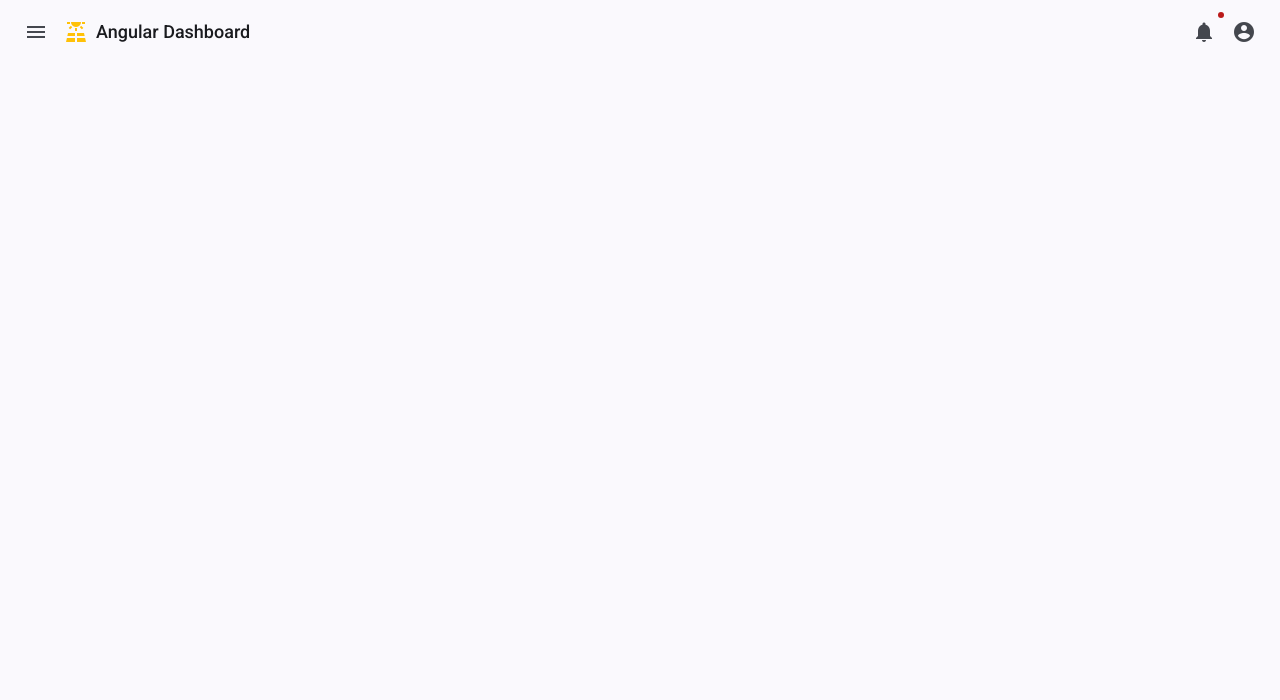
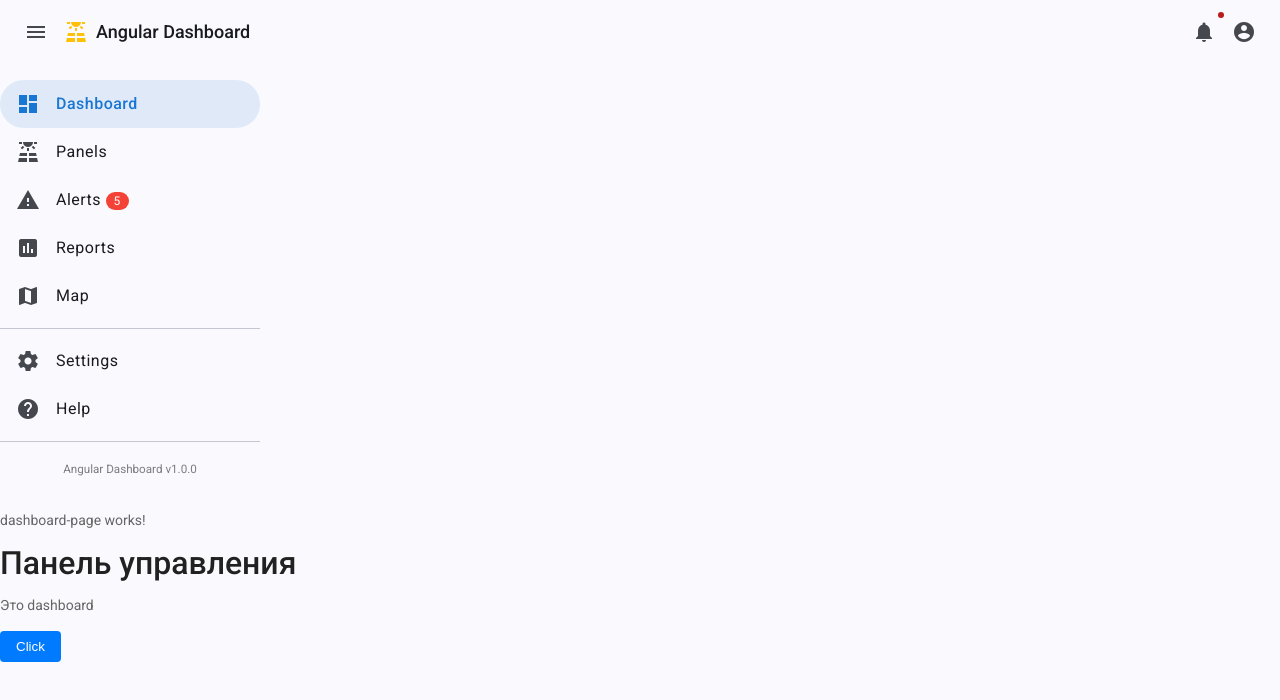
Before and after one commit to airdn/angular-dashboard, an Angular app: page /dashboard in a window 1280 px wide. Shown: the top 700 px of the page. Built offline with nearby package versions, Linux system fonts and the light colour scheme.

Commit message:
feat: add app-sidebar component

```diff
--- a/src/app/app.routes.ts
+++ b/src/app/app.routes.ts
@@ -1,6 +1,6 @@
 import { Routes } from '@angular/router';
 
-import { DashboardPageComponent } from './features/dashboard/dashboard-page/dashboard-page.component';
+import { DashboardPageComponent } from './features/dashboard-page/dashboard-page.component';
 
 export const routes: Routes = [
     {
@@ -15,7 +15,7 @@ export const routes: Routes = [
     // },
     {
         path: 'dashboard',
-        loadComponent: () => import('./features/dashboard/dashboard-page/dashboard-page.component')
+        loadComponent: () => import('./features/dashboard-page/dashboard-page.component')
             .then(m => m.DashboardPageComponent),
         title: 'Dashboard Page'
     },
--- a/src/app/features/dashboard/dashboard-page/dashboard-page.component.ts
+++ b/src/app/features/dashboard-page/dashboard-page.component.ts
@@ -1,6 +1,6 @@
 import { Component } from '@angular/core';
 
-import { ButtonComponent } from '../../../shared/ui-components/button/button.component';
+import { ButtonComponent } from '../../shared/ui-components/button/button.component';
 
 @Component({
     selector: 'app-dashboard-page',
--- a/src/app/layout/main-layout/main-layout.component.html
+++ b/src/app/layout/main-layout/main-layout.component.html
@@ -1,4 +1,14 @@
 <app-header (menuToggled)="onMenuToggle()"/>
+
+<div class="sidenav-container">
+    <div class="sidenav">
+        <app-sidebar />
+    </div>
+</div>
+
+
+
+<router-outlet />
 
 <!--<div class="app-layout">-->
 <!--    <app-sidebar />-->
--- a/src/app/layout/main-layout/main-layout.component.scss
+++ b/src/app/layout/main-layout/main-layout.component.scss
@@ -8,3 +8,11 @@
 //    display: flex;
 //    flex-direction: column;
 //}
+
+.sidenav {
+    width: 260px;
+}
+
+.sidenav-container {
+    margin-top: 64px;
+}
--- a/src/app/layout/sidebar/sidebar.component.html
+++ b/src/app/layout/sidebar/sidebar.component.html
@@ -1 +1,43 @@
-<p>sidebar works!</p>
+<div class="sidebar-content">
+    <mat-nav-list>
+        @for (item of menuItems; track item.route) {
+            <a
+                mat-list-item
+                routerLinkActive="active-link"
+                [routerLink]="item.route"
+                [routerLinkActiveOptions]="{ exact: item.route === '/dashboard' }"
+            >
+                <mat-icon matListItemIcon>{{ item.icon }}</mat-icon>
+                <span matListItemTitle>
+                    {{ item.label }}
+
+                    @if (item.badge) {
+                        <span class="menu-badge">{{ item.badge }}</span>
+                    }
+                </span>
+            </a>
+        }
+    </mat-nav-list>
+
+    <mat-divider></mat-divider>
+
+    <mat-nav-list>
+        @for (item of secondaryItems; track item.route) {
+            <a
+                mat-list-item
+                routerLinkActive="active-link"
+                [routerLink]="item.route"
+            >
+                <mat-icon matListItemIcon>{{ item.icon }}</mat-icon>
+                <span matListItemTitle>{{ item.label }}</span>
+            </a>
+        }
+    </mat-nav-list>
+
+    <div class="sidebar-footer">
+        <mat-divider></mat-divider>
+        <div class="version-info">
+            <small>Angular Dashboard v1.0.0</small>
+        </div>
+    </div>
+</div>
--- a/src/app/layout/sidebar/sidebar.component.scss
+++ b/src/app/layout/sidebar/sidebar.component.scss
@@ -0,0 +1,43 @@
+.sidebar-content {
+    display: flex;
+    flex-direction: column;
+    height: 100%;
+    padding-top: 8px;
+    //width: 20%; /* fixed width */
+}
+
+mat-nav-list {
+    padding-top: 8px;
+}
+
+.active-link {
+    background: rgba(25, 118, 210, 0.12) !important;
+
+    mat-icon {
+        color: #1976d2;
+    }
+
+    span {
+        color: #1976d2;
+        font-weight: 500;
+    }
+}
+
+.menu-badge {
+    background: #f44336;
+    color: white;
+    padding: 2px 8px;
+    border-radius: 12px;
+    font-size: 12px;
+    margin-left: auto;
+}
+
+.sidebar-footer {
+    margin-top: auto;
+}
+
+.version-info {
+    padding: 16px;
+    text-align: center;
+    color: rgba(0, 0, 0, 0.5);
+}
--- a/src/app/layout/sidebar/sidebar.component.ts
+++ b/src/app/layout/sidebar/sidebar.component.ts
@@ -1,9 +1,37 @@
 import { Component } from '@angular/core';
+import { RouterLink, RouterLinkActive } from '@angular/router';
+import { MatListModule } from '@angular/material/list';
+import { MatIconModule } from '@angular/material/icon';
+import { MatDividerModule } from '@angular/material/divider';
 
+import { MenuItem } from '@layout/sidebar';
+
+/**
+ * Боковая панель с основной навигацией.
+ */
 @Component({
     selector: 'app-sidebar',
-    imports: [],
+    imports: [
+        RouterLinkActive,
+        RouterLink,
+        MatListModule,
+        MatIconModule,
+        MatDividerModule
+    ],
     templateUrl: './sidebar.component.html',
     styleUrl: './sidebar.component.scss'
 })
-export class SidebarComponent {}
+export class SidebarComponent {
+    public menuItems: MenuItem[] = [
+        { label: 'Dashboard', icon: 'dashboard', route: '/dashboard' },
+        { label: 'Panels', icon: 'solar_power', route: '/panels' },
+        { label: 'Alerts', icon: 'warning', route: '/alerts', badge: 5 },
+        { label: 'Reports', icon: 'assessment', route: '/reports' },
+        { label: 'Map', icon: 'map', route: '/map' }
+    ];
+
+    public secondaryItems: MenuItem[] = [
+        { label: 'Settings', icon: 'settings', route: '/settings' },
+        { label: 'Help', icon: 'help', route: '/help' }
+    ];
+}
```
Also changed, not shown: src/app/features/dashboard-page/dashboard-page.component.html (renamed from src/app/features/dashboard/dashboard-page/dashboard-page.component.html), src/app/features/dashboard-page/dashboard-page.component.scss (added), 1 other file (tests, documents, lock files or other folders).
